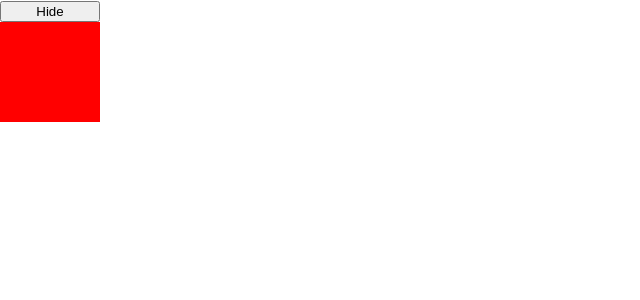
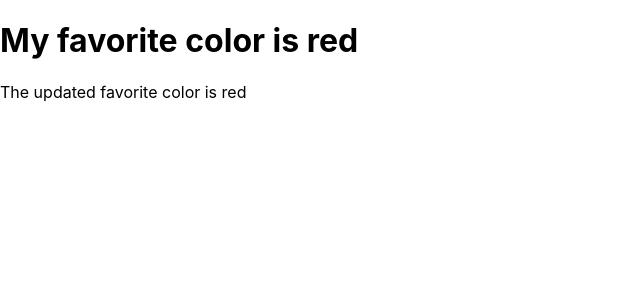
Before and after one commit to Anan014/AppleSeeds-React, a React (Create React App) app: page / in a window 1280 px wide. Shown: the top 300 px of the page, without its empty margins (0-640 px from the left). Built offline with nearby package versions, Linux system fonts and the light colour scheme.

Commit message:
ex8.1 Done

```diff
--- a/src/App.js
+++ b/src/App.js
@@ -1,9 +1,9 @@
-import Index7D2 from "./components/7.State/ex7.2/Index7D2"
+import Index8D1 from "./components/8.LifeCycleMethodsAndTernaryExpressions/ex8.1-LifeCycleMethods/Index8D1";
 
 function App() {
   return (
     <div>
-      <Index7D2/>
+      <Index8D1/>
     </div>
   );
 }
--- /dev/null
+++ b/src/components/8.LifeCycleMethodsAndTernaryExpressions/ex8.1-LifeCycleMethods/Index8D1.jsx
@@ -0,0 +1,26 @@
+import React from 'react'
+
+class Index8D1 extends React.Component {
+    state = {
+        favoriteColor: 'blue',
+    }
+
+    componentDidMount() {
+        setTimeout(() => {
+            this.setState({ favoriteColor: 'red' });
+            document.querySelector('#color').innerHTML =
+            `The updated favorite color is ${this.state.favoriteColor}`
+        }, 3000)
+    }
+
+    render() {
+        return (
+            <div>
+                <h1>My favorite color is {this.state.favoriteColor}</h1>
+                <div id="color"></div>
+            </div>
+        );
+    }
+}
+
+export default Index8D1
```
